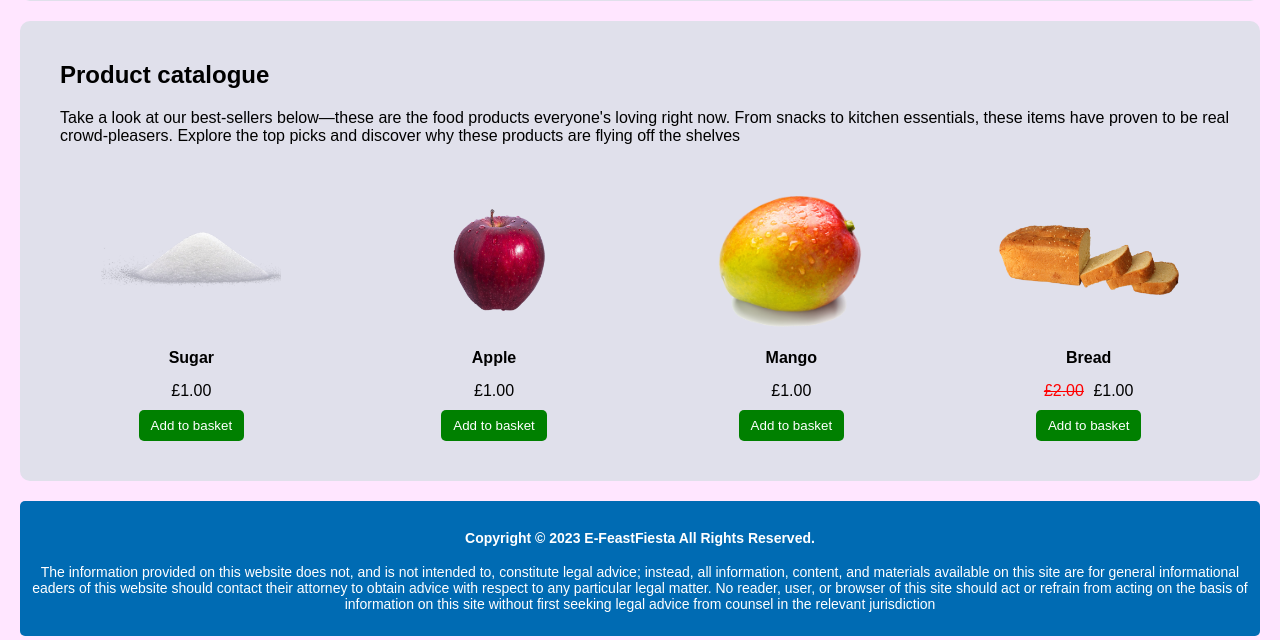
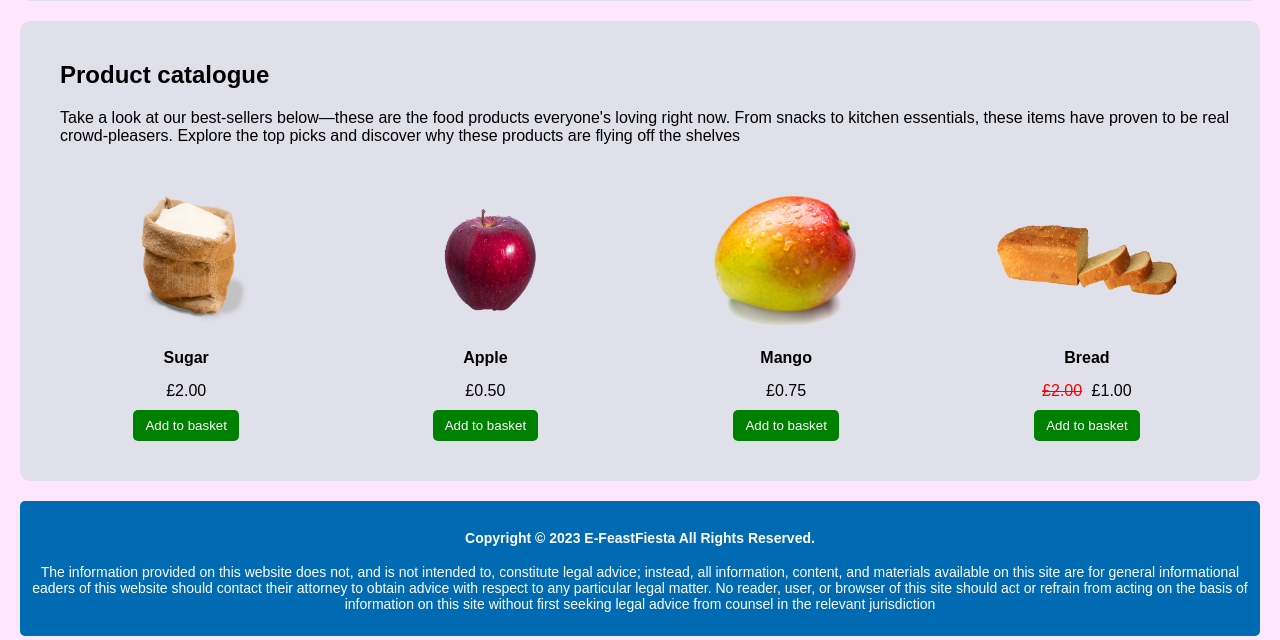
Before and after one commit to diegoperez18/set09103_labs, a Flask app: page / in a window 1280 px wide. Shown: the part 704-1344 px from the top of the page. Run offline with Flask 3, Linux system fonts and the light colour scheme.

Commit message:
goingWell

```diff
--- a/static/js/script.js
+++ b/static/js/script.js
@@ -6,3 +6,11 @@ function displaySugars(myimage) {
 function displaySugar(myimage) {
 	myimage.src = "../../static/img/sugar.png";
 }
+
+function displayBreadtwo(myimage) {
+	        myimage.src="../../static/img/bread2.png";
+}
+
+function displayBread(myimage) {
+	        myimage.src = "../../static/img/bread.png";
+}
--- a/templates/cart.html
+++ b/templates/cart.html
@@ -3,7 +3,7 @@
 		<head>
 			<meta charset="UFT-8">
 			<meta name="viewport" content="width">
-			<title>E-Commerce Web App</title>
+			<title>E-Commerce Web App / Cart</title>
 			<link rel="stylesheet" href="{{ url_for('static', filename='css/styles.css') }}">
 </head>
 <body>
--- a/templates/index.html
+++ b/templates/index.html
@@ -47,8 +47,8 @@
 	<div class="product-item">
 		<img src="{{ url_for('static', filename='img/sugar.png') }}" onmouseover="displaySugars(this)" onmouseout="displaySugar(this)">
 	<strong>Sugar</strong>
-	<span>£1.00</span>
-	<form action="{{ url_for('add_to_basket', item='Sugar', price=1.0) }}" method="POST">
+	<span>£2.00</span>
+	<form action="{{ url_for('add_to_basket', item='Sugar', price=2.0) }}" method="POST">
 		<button type="submit">Add to basket</button>
 	</form>
      </div>
@@ -57,8 +57,8 @@
 	<div class="product-item">
 		<img src="{{ url_for('static', filename='img/apple.png') }}" alt="Apple">
 	    <strong>Apple</strong>
-	    <span>£1.00</span>
-	    <form action="{{ url_for('add_to_basket', item='Apple', price=1.0) }}" method="POST">
+	    <span>£0.50</span>
+	    <form action="{{ url_for('add_to_basket', item='Apple', price=0.50) }}" method="POST">
 	            <button type="submit">Add to basket</button>
 		</form>
 	</div>
@@ -66,14 +66,14 @@
 	<div class="product-item">
 		<img src="{{ url_for('static', filename='img/mango.png') }}" alt="Mango">
 		<strong>Mango</strong>
-		<span>£1.00</span>
-		<form action="{{ url_for('add_to_basket', item='Mango', price=1.0) }}" method="POST">
+		<span>£0.75</span>
+		<form action="{{ url_for('add_to_basket', item='Mango', price=0.75) }}" method="POST">
 			<button type="submit">Add to basket</button>
 		</form>
 	</div>
 
      <div class="product-item">
-	     <img src="{{ url_for('static', filename='img/bread.png') }}" alt="Bread">
+	     <img src="{{ url_for('static', filename='img/bread.png') }}" onmouseover="displayBreadtwo(this)" onmouseout="displayBread(this)">
 	<strong>Bread</strong>
         <span class="discounted-price">£2.00</span>
 	<span>£1.00</span>
```
Also changed, not shown: templates/fresh.html (+13 -12 lines), static/img/bread2.png (added), static/img/sugar.png.
